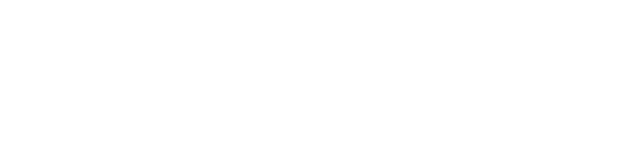
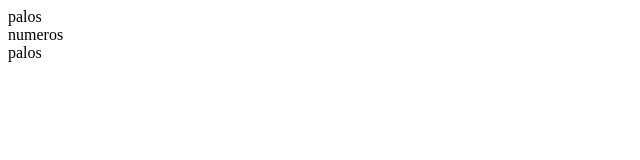
Before and after one commit to jorgecialm/dibujarCarta, a plain HTML site: page index.html in a window 1280 px wide. Shown: the whole page, without its empty margins (0-640 px from the left). Drawn offline with Linux system fonts and the light colour scheme.

Commit message:
primer commit

```diff
--- a/index.html
+++ b/index.html
@@ -6,6 +6,10 @@
     <title>Document</title>
 </head>
 <body>
-
+    <div class="card">
+        <div class="top">palos</div>
+        <div class="number">numeros</div>
+        <div class="bottom">palos</div>
+    </div>
 </body>
 </html>
```
